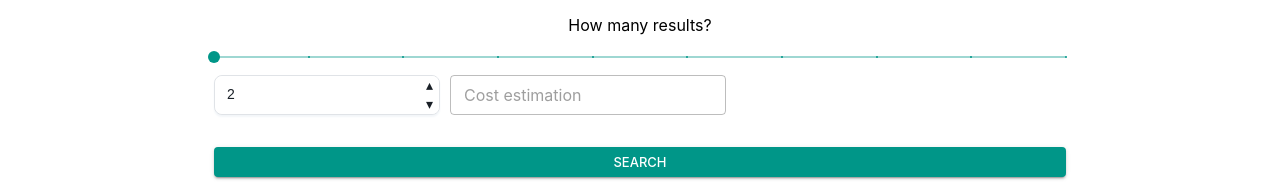
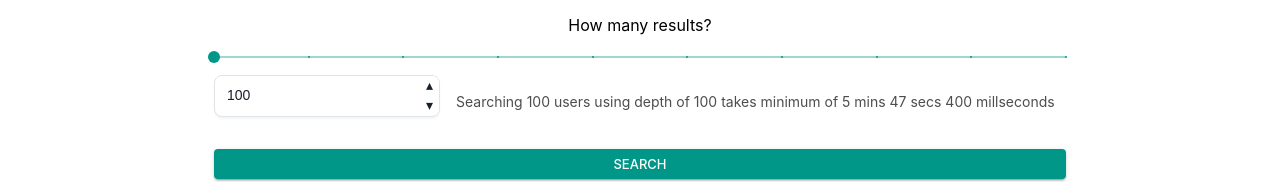
Before and after one commit to iCog-Labs-Dev/DAOMatcher, a React (Vite) app: page / in a window 1280 px wide. Shown: the part 318-500 px from the top of the page. Built offline with nearby package versions, Linux system fonts and the light colour scheme; no server answers.

Commit message:
Added time estimation on changing depth

```diff
--- a/package.json
+++ b/package.json
@@ -16,6 +16,7 @@
     "@fontsource/roboto": "^5.0.7",
     "@mui/icons-material": "^5.14.3",
     "@mui/material": "^5.14.3",
+    "date-fns": "^2.30.0",
     "react": "^18.2.0",
     "react-dom": "^18.2.0"
   },
--- a/src/Components/Body/Body.tsx
+++ b/src/Components/Body/Body.tsx
@@ -16,6 +16,7 @@ import AddIcon from "@mui/icons-material/Add";
 import Alert from "@mui/material/Alert";
 import CircularProgressWithLabel from "./CircularProgressWithLabel/CircularProgressWithLabel";
 import { CustomNumberInput } from "./NumberInput/NumberInput";
+import { format, intervalToDuration } from "date-fns";
 
 export interface IUser {
   id: string;
@@ -41,12 +42,13 @@ function Body() {
   // eslint-disable-next-line @typescript-eslint/no-explicit-any
   const [count, setCount] = useState<any>(100);
   // eslint-disable-next-line @typescript-eslint/no-explicit-any
-  const [depth, setDepth] = useState<any>(2);
+  const [depth, setDepth] = useState<any>(count);
   const [progress, setProgress] = useState<number>(0);
   const [isLoading, setIsLoading] = useState<boolean>(false);
   // eslint-disable-next-line @typescript-eslint/no-explicit-any
   const [error, setError] = useState<any>(null);
   const [success, setSuccess] = useState<boolean>(false);
+  const [estimation, setEstimation] = useState<string>("");
 
   const BASE_URL = "http://localhost:8000";
   const addHandler = () => {
@@ -152,6 +154,33 @@ function Body() {
     }
   });
 
+  function formatTime(milliseconds: number) {
+    const hours = Math.floor(milliseconds / 3600000);
+    const minutes = Math.floor((milliseconds % 3600000) / 60000);
+    const seconds = Math.floor((milliseconds % 60000) / 1000);
+    const remainingMilliseconds = milliseconds % 1000;
+
+    const hrsStr = hours > 0 ? `${hours} hrs` : "";
+    const minsStr = minutes > 0 ? `${minutes} mins` : "";
+    const secStr = seconds > 0 ? `${seconds} secs` : "";
+    const milStr =
+      remainingMilliseconds > 0 ? `${remainingMilliseconds} millseconds` : "";
+    const formattedDuration = `${hrsStr} ${minsStr} ${secStr} ${milStr}`;
+
+    return formattedDuration;
+  }
+
+  useEffect(() => {
+    const milliseconds = depth * 3474;
+    const timeString = formatTime(milliseconds);
+
+    setEstimation(timeString);
+  }, [depth]);
+
+  useEffect(() => {
+    setDepth(count);
+  }, [count]);
+
   return (
     <center>
       <Container maxWidth="lg">
@@ -243,15 +272,17 @@ function Body() {
                 value={depth}
                 onChange={(_, val) => setDepth(val)}
               />
-              <TextField
-                style={{ marginLeft: 10 }}
-                id="outlined-textarea"
-                label="Cost estimation"
-                value={null}
-                size="small"
-                contentEditable="false"
-                disabled
-              />
+              <div
+                style={{
+                  marginTop: "1rem",
+                  marginLeft: "1rem",
+                  color: "#4f4c4c",
+                }}
+              >
+                <Typography id="users-slider" fontSize={14} gutterBottom>
+                  {`Searching ${count} users using depth of ${depth} takes minimum of ${estimation}`}
+                </Typography>
+              </div>
             </Stack>
 
             <Box sx={{ height: "2rem" }} />
```
